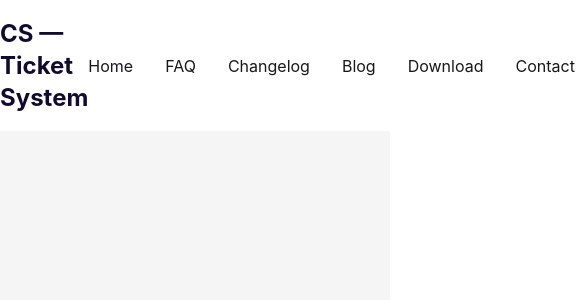
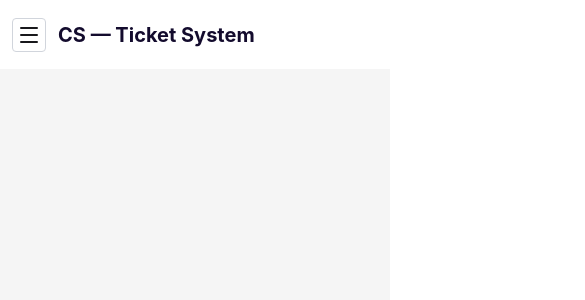
Before and after one commit to hafiz-al-asad-code/customer-support-zone-2, a React (Vite) app: page / in a window 390 px wide. Shown: the top 300 px of the page, 585 px wide, since content can reach past the window. Built offline with nearby package versions, Linux system fonts and the light colour scheme.

Commit message:
made navbar responsive

```diff
--- a/package.json
+++ b/package.json
@@ -11,6 +11,7 @@
   },
   "dependencies": {
     "@tailwindcss/vite": "^4.3.3",
+    "lucide-react": "^1.39.0",
     "react": "^19.2.8",
     "react-dom": "^19.2.8",
     "tailwindcss": "^4.3.3"
--- a/src/components/Navbar/Navbar.jsx
+++ b/src/components/Navbar/Navbar.jsx
@@ -1,27 +1,77 @@
+import { Menu } from "lucide-react";
 import React from "react";
 
 const Navbar = () => {
   return (
     <div className="bg-white py-[17.5px]">
-      <div className="flex justify-between items-center max-w-[1440px] mx-auto">
+      <div className="flex justify-between items-center max-w-[1440px] mx-auto px-3 lg:px-0">
         {/* left */}
-        <div>
-          <h1 className="text-2xl font-bold text-[#130B2D]">
+        <div className="flex gap-[12px] items-center">
+          {/* dropdown */}
+          <div className="dropdown lg:hidden">
+            <div
+              tabIndex={0}
+              role="button"
+              className="border border-gray-300 rounded-[4px] p-1"
+            >
+              <Menu />
+            </div>
+            <ul
+              tabIndex={-1}
+              className="dropdown-content menu bg-base-100 rounded-box z-1 w-52 p-2 shadow-sm"
+            >
+              <li>
+                <a>Home</a>
+              </li>
+              <li>
+                <a>FAQ</a>
+              </li>
+              <li>
+                <a>Changelog</a>
+              </li>
+              <li>
+                <a>Blog</a>
+              </li>
+              <li>
+                <a>Download</a>
+              </li>
+              <li>
+                <a>Contact</a>
+              </li>
+              <li className="text-white bg-gradient-to-br from-[#632EE3] to-[#9F62F2] rounded-[4px]">
+                <a>+ New Ticket</a>
+              </li>
+            </ul>
+          </div>
+
+          <h1 className="text-xl md:text-2xl font-bold text-[#130B2D] cursor-pointer">
             CS — Ticket System
           </h1>
         </div>
 
         {/* right */}
-        <div className="flex items-center gap-8">
+        <div className="hidden lg:flex items-center gap-8">
           <ul className="flex items-center gap-8">
-            <li>Home</li>
-            <li>FAQ</li>
-            <li>Changelog</li>
-            <li>Blog</li>
-            <li>Download</li>
-            <li>Contact</li>
+            <li>
+              <a href="">Home</a>
+            </li>
+            <li>
+              <a href="">FAQ</a>
+            </li>
+            <li>
+              <a href="">Changelog</a>
+            </li>
+            <li>
+              <a href="">Blog</a>
+            </li>
+            <li>
+              <a href="">Download</a>
+            </li>
+            <li>
+              <a href="">Contact</a>
+            </li>
           </ul>
-          <button className="font-semibold text-white bg-gradient-to-br from-[#632EE3] to-[#9F62F2] py-[12px] px-4 rounded-[4px]">
+          <button className="font-semibold text-white bg-gradient-to-br from-[#632EE3] to-[#9F62F2] py-[12px] px-4 rounded-[4px] cursor-pointer">
             + New Ticket
           </button>
         </div>
```
Also changed, not shown: 1 other file (tests, documents, lock files or other folders).
